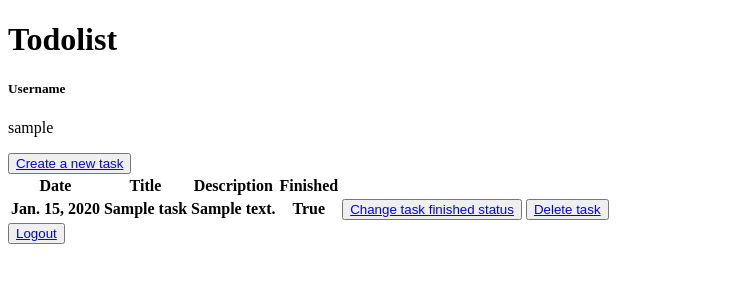
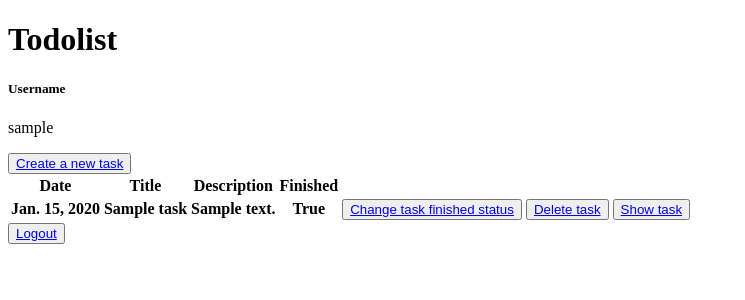
Before and after one commit to stevennovaryo/task-management, a Django app: page /todolist/ in a window 1280 px wide. Shown: the top 300 px of the page, without its empty margins (0-745 px from the left). Run offline with Django 4.2, Linux system fonts and the light colour scheme; a user stored in the database is signed in; tables that the repository leaves empty hold one stand-in row (values such as "Sample post"); lists and menus that the app fills with data are empty.

Commit message:
show task button

```diff
--- a/todolist/templates/show_task.html
+++ b/todolist/templates/show_task.html
@@ -8,6 +8,9 @@
 <h5>Date</h5>
 <p>{{task.date}}</p>
 
+<h5>Finished status</h5>
+<p>{{task.is_finished}}</p>
+
 <h5>Description</h5>
 <p>{{task.description}}</p>
 
--- a/todolist/templates/todolist.html
+++ b/todolist/templates/todolist.html
@@ -17,6 +17,7 @@
     <th>Finished</th>
     <th></th>
     <th></th>
+    <th></th>
 </tr>
 {% for task in task_list %}
 <tr>
@@ -30,6 +31,7 @@
         <th><button><a href="{% url 'todolist:finish_task' task.pk %}">Change task finished status</a></button></th>
     {% endif %}
     <th><button><a href="{% url 'todolist:delete_task' task.pk %}">Delete task</a></button></th>
+    <th><button><a href="{% url 'todolist:show_task' task.pk %}">Show task</a></button></th>
 </tr>
 {% endfor %}
 </table>
```
